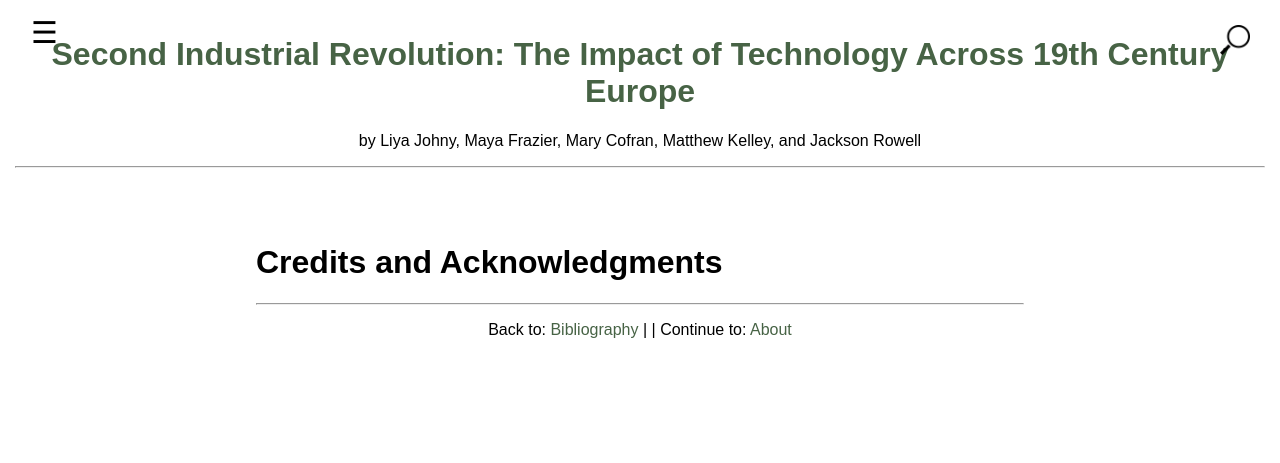
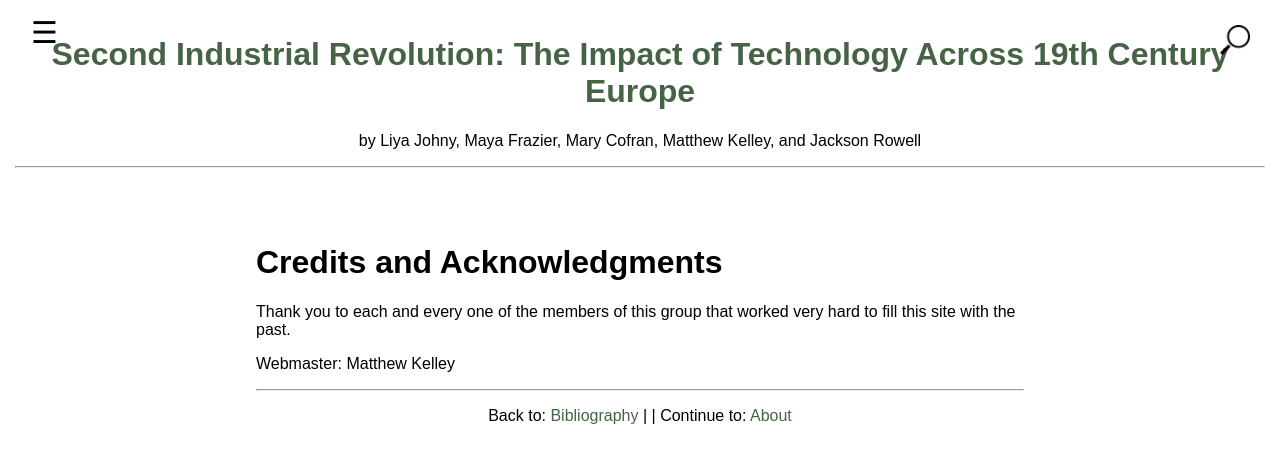
Before and after one commit to Kelley-Matthew/EUH3205, a Jekyll site: the page built from 006_credits_acknowledgments.md, in a window 1280 px wide. Shown: the top 463 px of the page. Built offline with Jekyll 4.4.1, drawn with Linux system fonts in a browser that asks for light colours.

Commit message:
Update 006_credits_acknowledgments.md

```diff
--- a/006_credits_acknowledgments.md
+++ b/006_credits_acknowledgments.md
@@ -5,3 +5,7 @@ number: 6
 ---
 
 # Credits and Acknowledgments
+
+Thank you to each and every one of the members of this group that worked very hard to fill this site with the past.
+
+Webmaster: Matthew Kelley
```
